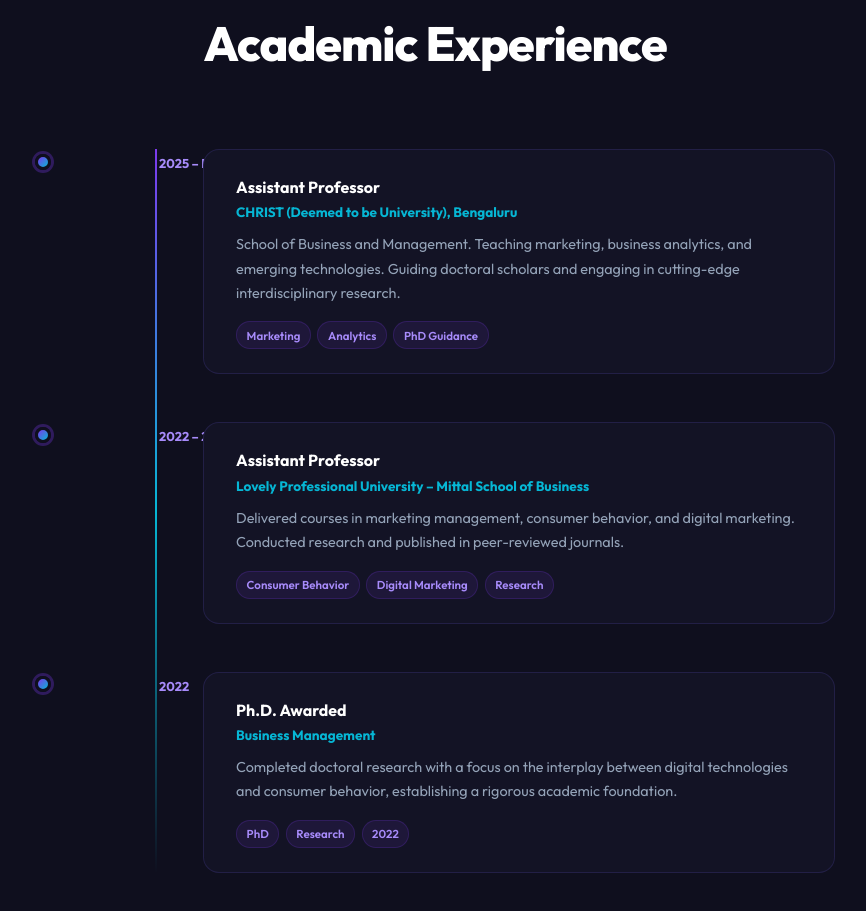
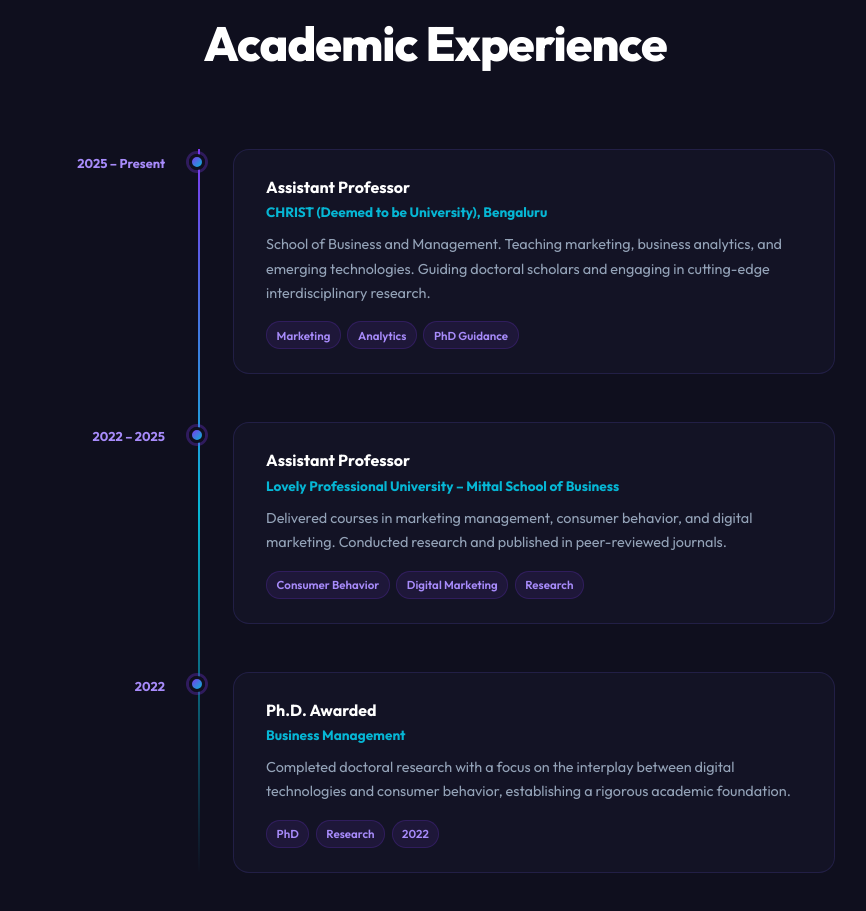
Before and after one commit to syam143/syamprotfolio, a plain HTML site: page index.html in a window 1280 px wide. Shown: the part 3568-4479 px from the top of the page, without its empty margins (205-1071 px from the left). Drawn offline with Linux system fonts and the light colour scheme.

Commit message:
Fix timeline layout to create more space for dates

```diff
--- a/index.html
+++ b/index.html
@@ -224,8 +224,8 @@
       </div>
       <div class="timeline">
         <div class="timeline-item reveal">
+          <div class="tl-date">2025 – Present</div>
           <div class="tl-dot"></div>
-          <div class="tl-date">2025 – Present</div>
           <div class="tl-card">
             <h3>Assistant Professor</h3>
             <h4>CHRIST (Deemed to be University), Bengaluru</h4>
@@ -234,8 +234,8 @@
           </div>
         </div>
         <div class="timeline-item reveal">
+          <div class="tl-date">2022 – 2025</div>
           <div class="tl-dot"></div>
-          <div class="tl-date">2022 – 2025</div>
           <div class="tl-card">
             <h3>Assistant Professor</h3>
             <h4>Lovely Professional University – Mittal School of Business</h4>
@@ -244,8 +244,8 @@
           </div>
         </div>
         <div class="timeline-item reveal">
+          <div class="tl-date">2022</div>
           <div class="tl-dot"></div>
-          <div class="tl-date">2022</div>
           <div class="tl-card">
             <h3>Ph.D. Awarded</h3>
             <h4>Business Management</h4>
--- a/style.css
+++ b/style.css
@@ -666,7 +666,7 @@ body::before {
 .timeline::before {
   content: '';
   position: absolute;
-  left: 120px;
+  left: 163px;
   top: 0; bottom: 0;
   width: 2px;
   background: linear-gradient(180deg, var(--clr-primary), var(--clr-accent), transparent);
@@ -674,7 +674,7 @@ body::before {
 
 .timeline-item {
   display: grid;
-  grid-template-columns: 100px 20px 1fr;
+  grid-template-columns: 130px 20px 1fr;
   gap: 1.5rem;
   margin-bottom: 3rem;
   align-items: start;
```
